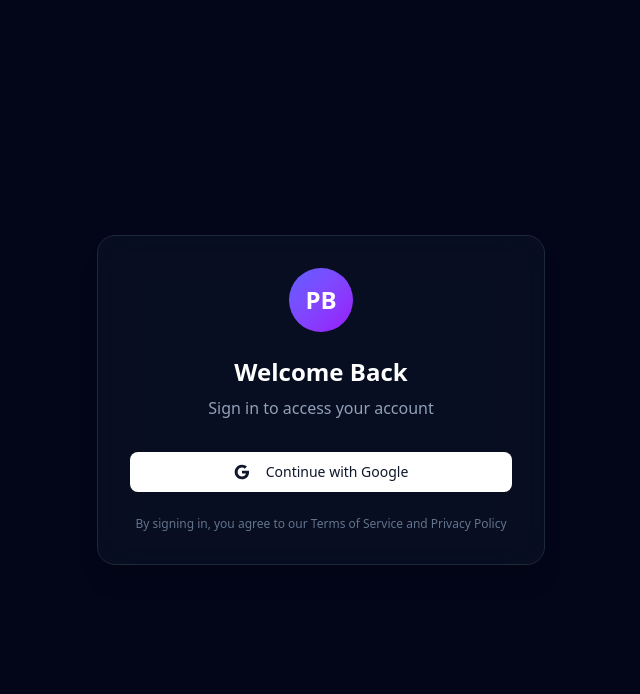
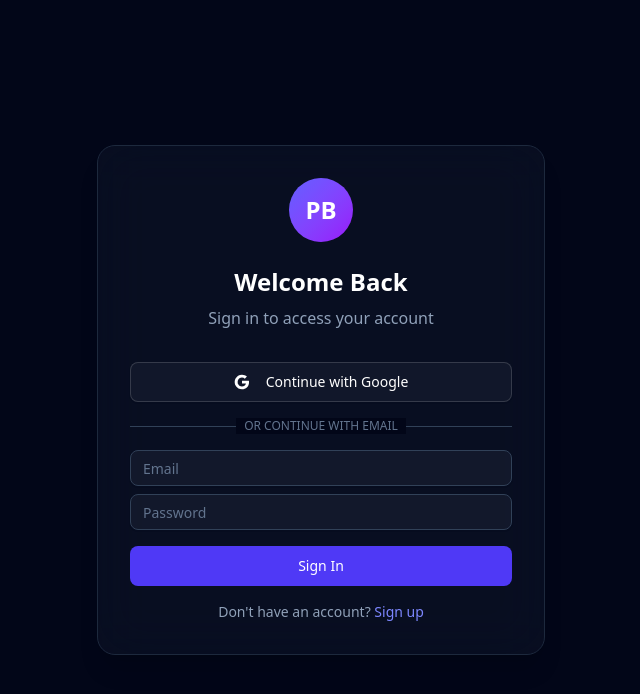
Before and after one commit to Pankaj72885/Portfolio-client, a Next.js app: page /login in a window 1280 px wide. Shown: the top 694 px of the page, without its empty margins (319-959 px from the left). Built offline with nearby package versions, Linux system fonts and the light colour scheme; no server answers.

Commit message:
feat: Enhanced Auth (Email/Pass split, strict RBAC)

```diff
--- a/src/app/login/page.tsx
+++ b/src/app/login/page.tsx
@@ -1,17 +1,23 @@
 "use client";
 
 import { Button } from "@/components/ui/button";
+import { Input } from "@/components/ui/input";
 import { useAuth } from "@/lib/auth-context";
 import { Loader2 } from "lucide-react";
 import { useRouter, useSearchParams } from "next/navigation";
 import { Suspense, useEffect, useState } from "react";
 
 function LoginForm() {
-  const { signInWithGoogle, user, loading } = useAuth();
+  const { signInWithGoogle, signInWithEmail, signUpWithEmail, user, loading } =
+    useAuth();
   const router = useRouter();
   const searchParams = useSearchParams();
   const [isLoading, setIsLoading] = useState(false);
   const [error, setError] = useState<string | null>(null);
+  const [mode, setMode] = useState<"login" | "signup">("login");
+
+  const [email, setEmail] = useState("");
+  const [password, setPassword] = useState("");
 
   const from = searchParams.get("from") || "/admin";
 
@@ -26,10 +32,35 @@ function LoginForm() {
     setError(null);
     try {
       await signInWithGoogle();
-      // Navigation will be handled by useEffect
-    } catch (err) {
-      setError("Failed to sign in. Please try again.");
+    } catch (err: any) {
+      setError("Failed to sign in with Google.");
       console.error(err);
+      setIsLoading(false);
+    }
+  };
+
+  const handleEmailAuth = async (e: React.FormEvent) => {
+    e.preventDefault();
+    setIsLoading(true);
+    setError(null);
+
+    try {
+      if (mode === "login") {
+        await signInWithEmail(email, password);
+      } else {
+        await signUpWithEmail(email, password);
+      }
+    } catch (err: any) {
+      console.error(err);
+      if (err.code === "auth/email-already-in-use") {
+        setError("Email is already registered. Please login.");
+      } else if (err.code === "auth/invalid-credential") {
+        setError("Invalid email or password.");
+      } else if (err.code === "auth/weak-password") {
+        setError("Password should be at least 6 characters.");
+      } else {
+        setError("Authentication failed. Please try again.");
+      }
       setIsLoading(false);
     }
   };
@@ -50,22 +81,31 @@ function LoginForm() {
             <span className="text-2xl font-bold text-white">PB</span>
           </div>
 
-          <h1 className="mt-6 text-2xl font-bold text-white">Welcome Back</h1>
-          <p className="mt-2 text-slate-400">Sign in to access your account</p>
+          <h1 className="mt-6 text-2xl font-bold text-white">
+            {mode === "login" ? "Welcome Back" : "Create Account"}
+          </h1>
+          <p className="mt-2 text-slate-400">
+            {mode === "login"
+              ? "Sign in to access your account"
+              : "Sign up to start your journey"}
+          </p>
+        </div>
 
-          {error && (
-            <div className="mt-6 rounded-lg bg-red-500/10 p-3 text-sm text-red-400">
-              {error}
-            </div>
-          )}
+        {error && (
+          <div className="mt-6 rounded-lg bg-red-500/10 p-3 text-sm text-red-400">
+            {error}
+          </div>
+        )}
 
+        <div className="mt-8 space-y-4">
           <Button
             onClick={handleGoogleSignIn}
             disabled={isLoading}
-            className="mt-8 w-full bg-white text-slate-900 hover:bg-slate-100"
+            variant="outline"
+            className="w-full border-slate-700 bg-transparent text-white hover:bg-slate-800"
             size="lg"
           >
-            {isLoading ? (
+            {isLoading && !email ? ( // Only show spinner here if generic loading or google loading (email empty is lazy check but sufficient if we reset/block inputs)
               <Loader2 className="mr-2 h-5 w-5 animate-spin" />
             ) : (
               <svg className="mr-2 h-5 w-5" viewBox="0 0 24 24">
@@ -90,9 +130,74 @@ function LoginForm() {
             Continue with Google
           </Button>
 
-          <p className="mt-6 text-xs text-slate-500">
-            By signing in, you agree to our Terms of Service and Privacy Policy
-          </p>
+          <div className="relative">
+            <div className="absolute inset-0 flex items-center">
+              <span className="w-full border-t border-slate-700" />
+            </div>
+            <div className="relative flex justify-center text-xs uppercase">
+              <span className="bg-slate-950 px-2 text-slate-500">
+                Or continue with email
+              </span>
+            </div>
+          </div>
+
+          <form onSubmit={handleEmailAuth} className="space-y-4">
+            <div className="space-y-2">
+              <Input
+                type="email"
+                placeholder="Email"
+                value={email}
+                onChange={(e) => setEmail(e.target.value)}
+                required
+                className="border-slate-700 bg-slate-900/50 text-white placeholder:text-slate-500"
+              />
+              <Input
+                type="password"
+                placeholder="Password"
+                value={password}
+                onChange={(e) => setPassword(e.target.value)}
+                required
+                minLength={6}
+                className="border-slate-700 bg-slate-900/50 text-white placeholder:text-slate-500"
+              />
+            </div>
+
+            <Button
+              type="submit"
+              disabled={isLoading}
+              className="w-full bg-indigo-600 text-white hover:bg-indigo-700"
+              size="lg"
+            >
+              {isLoading && email ? (
+                <Loader2 className="mr-2 h-5 w-5 animate-spin" />
+              ) : null}
+              {mode === "login" ? "Sign In" : "Sign Up"}
+            </Button>
+          </form>
+
+          <div className="text-center text-sm text-slate-400">
+            {mode === "login" ? (
+              <>
+                Don&apos;t have an account?{" "}
+                <button
+                  onClick={() => setMode("signup")}
+                  className="font-medium text-indigo-400 hover:text-indigo-300"
+                >
+                  Sign up
+                </button>
+              </>
+            ) : (
+              <>
+                Already have an account?{" "}
+                <button
+                  onClick={() => setMode("login")}
+                  className="font-medium text-indigo-400 hover:text-indigo-300"
+                >
+                  Sign in
+                </button>
+              </>
+            )}
+          </div>
         </div>
       </div>
     </div>
--- a/src/components/admin/admin-guard.tsx
+++ b/src/components/admin/admin-guard.tsx
@@ -6,20 +6,27 @@ import { useRouter } from "next/navigation";
 import { useEffect } from "react";
 
 export function AdminGuard({ children }: { children: React.ReactNode }) {
-  const { user, loading } = useAuth();
+  const { user, dbUser, loading } = useAuth();
   const router = useRouter();
 
   useEffect(() => {
-    if (!loading && !user) {
-      router.push("/login?from=/admin");
+    if (!loading) {
+      if (!user) {
+        // Not logged in -> Login
+        router.push("/login?from=/admin");
+      } else if (dbUser && dbUser.role !== "ADMIN") {
+        // Logged in but not admin -> Home (with maybe a toast/alert ideally, but redirect is fine)
+        router.push("/");
+      }
     }
-  }, [user, loading, router]);
+  }, [user, dbUser, loading, router]);
 
   if (loading) {
     return <LoadingScreen />;
   }
 
-  if (!user) {
+  // Authorize if user exists AND dbUser is loaded AND role is ADMIN
+  if (!user || !dbUser || dbUser.role !== "ADMIN") {
     return null;
   }
 
--- a/src/lib/auth-context.tsx
+++ b/src/lib/auth-context.tsx
@@ -3,10 +3,12 @@
 import { authApi } from "@/lib/api";
 import { getApps, initializeApp } from "firebase/app";
 import {
+  createUserWithEmailAndPassword,
   signOut as firebaseSignOut,
   getAuth,
   GoogleAuthProvider,
   onAuthStateChanged,
+  signInWithEmailAndPassword,
   signInWithPopup,
   User,
 } from "firebase/auth";
@@ -33,10 +35,21 @@ const app =
 const auth = getAuth(app);
 const googleProvider = new GoogleAuthProvider();
 
+export interface DbUser {
+  id: string;
+  email: string;
+  name: string | null;
+  photoUrl: string | null;
+  role: "ADMIN" | "USER";
+}
+
 interface AuthContextType {
   user: User | null;
+  dbUser: DbUser | null;
   loading: boolean;
   signInWithGoogle: () => Promise<void>;
+  signInWithEmail: (email: string, pass: string) => Promise<void>;
+  signUpWithEmail: (email: string, pass: string) => Promise<void>;
   signOut: () => Promise<void>;
   getToken: () => Promise<string | null>;
 }
@@ -45,25 +58,38 @@ const AuthContext = createContext<AuthContextType | null>(null);
 
 export function AuthProvider({ children }: { children: ReactNode }) {
   const [user, setUser] = useState<User | null>(null);
+  const [dbUser, setDbUser] = useState<DbUser | null>(null);
   const [loading, setLoading] = useState(true);
+
+  const syncUser = async (firebaseUser: User) => {
+    try {
+      const token = await firebaseUser.getIdToken();
+      localStorage.setItem("auth_token", token);
+
+      // Sync with backend to ensure record exists
+      await authApi.sync();
+
+      // Fetch user role and details from backend
+      const res = await authApi.me();
+      if (res.data?.user) {
+        setDbUser(res.data.user);
+      }
+    } catch (error) {
+      console.error("Failed to sync/fetch user:", error);
+    }
+  };
 
   useEffect(() => {
     const unsubscribe = onAuthStateChanged(auth, async (firebaseUser) => {
       setUser(firebaseUser);
-      setLoading(false);
 
       if (firebaseUser) {
-        // Sync user with backend
-        const token = await firebaseUser.getIdToken();
-        localStorage.setItem("auth_token", token);
-        try {
-          await authApi.sync();
-        } catch (error) {
-          console.error("Failed to sync user:", error);
-        }
+        await syncUser(firebaseUser);
       } else {
         localStorage.removeItem("auth_token");
+        setDbUser(null);
       }
+      setLoading(false);
     });
 
     return () => unsubscribe();
@@ -72,11 +98,30 @@ export function AuthProvider({ children }: { children: ReactNode }) {
   const signInWithGoogle = async () => {
     try {
       const result = await signInWithPopup(auth, googleProvider);
-      const token = await result.user.getIdToken();
-      localStorage.setItem("auth_token", token);
-      await authApi.sync();
+      // Ensure sync on specific login action too
+      if (result.user) await syncUser(result.user);
     } catch (error) {
       console.error("Google sign in error:", error);
+      throw error;
+    }
+  };
+
+  const signInWithEmail = async (email: string, pass: string) => {
+    try {
+      const result = await signInWithEmailAndPassword(auth, email, pass);
+      if (result.user) await syncUser(result.user);
+    } catch (error) {
+      console.error("Email sign in error:", error);
+      throw error;
+    }
+  };
+
+  const signUpWithEmail = async (email: string, pass: string) => {
+    try {
+      const result = await createUserWithEmailAndPassword(auth, email, pass);
+      if (result.user) await syncUser(result.user); // Sync creates the USER role by default
+    } catch (error) {
+      console.error("Email sign up error:", error);
       throw error;
     }
   };
@@ -85,6 +130,7 @@ export function AuthProvider({ children }: { children: ReactNode }) {
     try {
       await firebaseSignOut(auth);
       localStorage.removeItem("auth_token");
+      setDbUser(null);
     } catch (error) {
       console.error("Sign out error:", error);
       throw error;
@@ -98,7 +144,16 @@ export function AuthProvider({ children }: { children: ReactNode }) {
 
   return (
     <AuthContext.Provider
-      value={{ user, loading, signInWithGoogle, signOut, getToken }}
+      value={{
+        user,
+        dbUser,
+        loading,
+        signInWithGoogle,
+        signInWithEmail,
+        signUpWithEmail,
+        signOut,
+        getToken,
+      }}
     >
       {children}
     </AuthContext.Provider>
```
